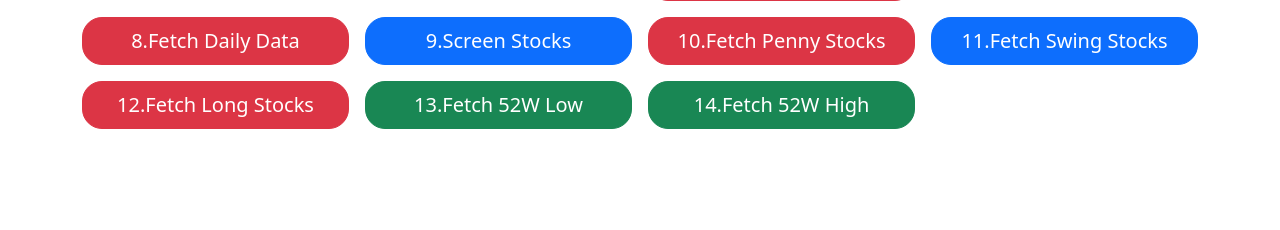
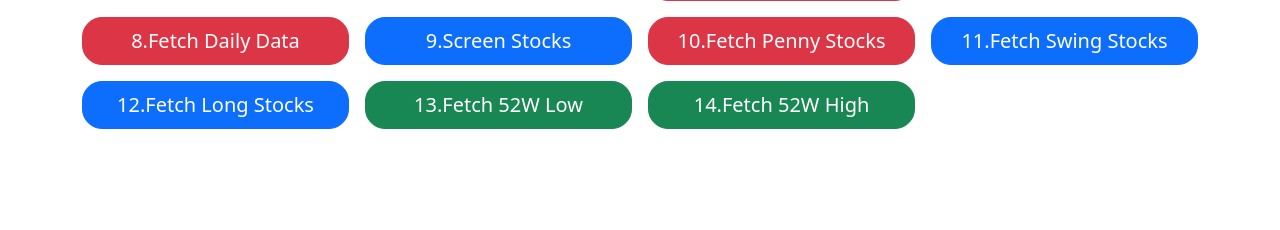
Before and after one commit to sran307/aimeWebview, a Django app: page /stock-analyser/ in a window 1280 px wide. Shown: the part 251-481 px from the top of the page. Run offline with Django 5.2, Linux system fonts and the light colour scheme; data that the repository does not hold is empty; some libraries are stand-ins or nearby versions.

```diff
--- a/templates/stock/index.html
+++ b/templates/stock/index.html
@@ -48,7 +48,7 @@
     </div>
 
     <div class="col-md-6 col-lg-3">
-      <button class="btn btn-lg btn-danger w-100 commonFetch2" data-path="{% url 'get_long_stocks' %}" data-title="Fetching Long Term Stocks" data-text="Fetching Stocks For Long Term Trades">12.Fetch Long Stocks</button>
+      <button class="btn btn-lg btn-primary w-100 commonFetch2" data-path="{% url 'get_long_stocks' %}" data-title="Fetching Long Term Stocks" data-text="Fetching Stocks For Long Term Trades">12.Fetch Long Stocks</button>
     </div>
     <div class="col-md-6 col-lg-3">
       <button class="btn btn-lg btn-success w-100 commonFetch2" data-path="{% url 'get_52_low' %}" data-title="Fetch 52 Low" data-text="Fetching 52 Week Low Stocks">13.Fetch 52W Low</button>
```
